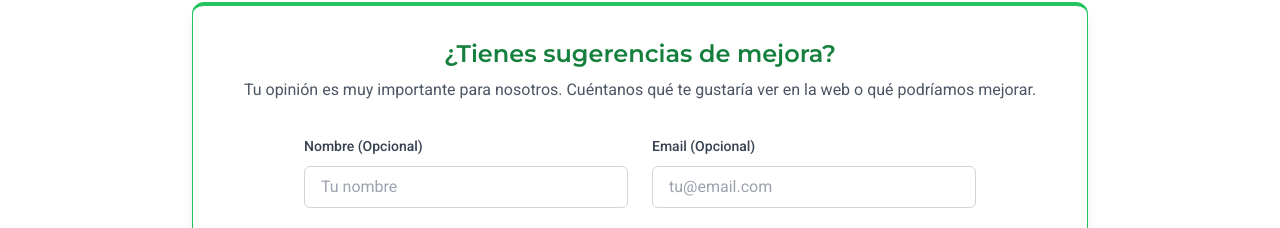
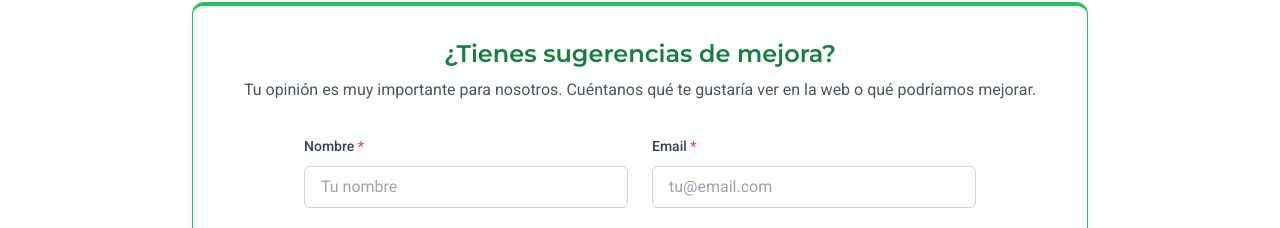
Before and after one commit to fggonzalezz/De-exolimpico-para-olimpicos-muestra-main, a Next.js app: page /contacto in a window 1280 px wide. Shown: the part 1045-1273 px from the top of the page. Built offline with nearby package versions, Linux system fonts and the light colour scheme; no server answers.

Commit message:
cosas mascota

```diff
--- a/src/app/contacto/page.tsx
+++ b/src/app/contacto/page.tsx
@@ -168,24 +168,26 @@
                       <div className="grid grid-cols-1 md:grid-cols-2 gap-6">
                         <div className="space-y-2">
                           <label htmlFor="name" className="text-sm font-medium text-gray-700">
-                            Nombre (Opcional)
+                            Nombre <span className="text-red-500">*</span>
                           </label>
                           <input
                             type="text"
                             id="name"
                             name="name"
+                            required
                             className="w-full px-4 py-2 border border-gray-300 rounded-md focus:ring-2 focus:ring-green-500 focus:border-transparent outline-none transition-all"
                             placeholder="Tu nombre"
                           />
                         </div>
                         <div className="space-y-2">
                           <label htmlFor="email" className="text-sm font-medium text-gray-700">
-                            Email (Opcional)
+                            Email <span className="text-red-500">*</span>
                           </label>
                           <input
                             type="email"
                             id="email"
                             name="email"
+                            required
                             className="w-full px-4 py-2 border border-gray-300 rounded-md focus:ring-2 focus:ring-green-500 focus:border-transparent outline-none transition-all"
                             placeholder="tu@email.com"
                           />
--- a/src/app/mascota/page.tsx
+++ b/src/app/mascota/page.tsx
@@ -372,7 +372,7 @@
                 </div>
                 <div className="flex-shrink-0 w-[85vw] md:w-[600px]">
                   <MascotaCard
-                    imageSrc="/images/Gauchito_primero_borrosa.JPG"
+                    imageSrc="/images/fuffy.jpg"
                     name="Fuffy"
                     subtitle="Mascota desde la IMO 2018"
                     description="Su simpática forma y la satisfacción de apretarlo cautivaron a la delegación de la IMO 2018. Sin embargo, se rumorea que el nombre correcto de Fuffy debería ser Muffy, pues solo trajo desgracia."
```
Also changed, not shown: public/images/fuffy.jpg (added).
